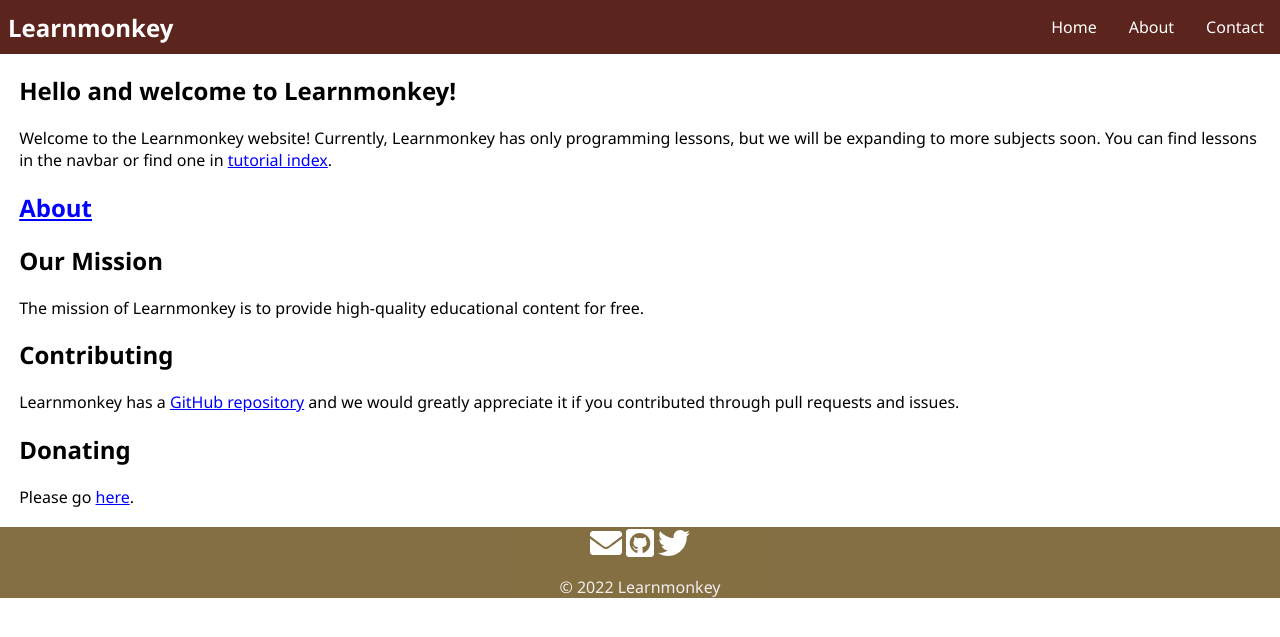
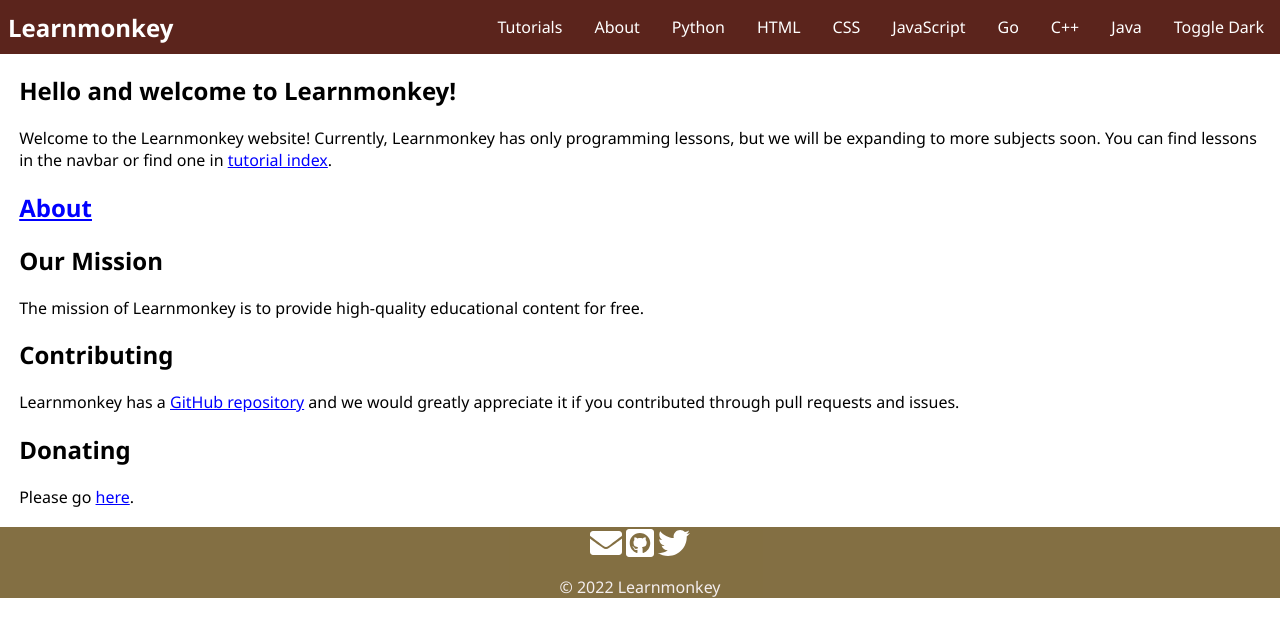
Before and after one commit to learnmonkey/learnmonkey.github.io, a Jekyll site: the page built from index.html, in a window 1280 px wide. Shown: the top 637 px of the page. Built offline with Jekyll 4.4.1, drawn with Linux system fonts in a browser that asks for light colours; nearby versions of some CDN libraries.

Commit message:
add old navbar links

```diff
--- a/_includes/nav.html
+++ b/_includes/nav.html
@@ -41,9 +41,16 @@
  	</a>
  	<div class="navbar-links">
  		<ul>
- 			<li><a href="#">Home</a></li>
- 			<li><a href="#">About</a></li>
- 			<li><a href="#">Contact</a></li>
+ 			<li><a href="/tutorial-index/">Tutorials</a></li>
+ 			<li><a href="/about">About</a></li>
+ 			<li><a href="/programming/python/">Python</a></li>
+ 			<li><a href="/programming/html/">HTML</a></li>
+ 			<li><a href="/programming/css/">CSS</a></li>
+ 			<li><a href="/programming/javascript/">JavaScript</a></li>
+ 			<li><a href="/programming/golang/">Go</a></li>
+ 			<li><a href="/programming/cpp/">C++</a></li>
+ 			<li><a href="/programming/java/">Java</a></li>
+ 			<li><a onclick="switchDark()" id="toggledarklight">Toggle Dark</a></li>
  		</ul>
  	</div>
  </nav>
```
